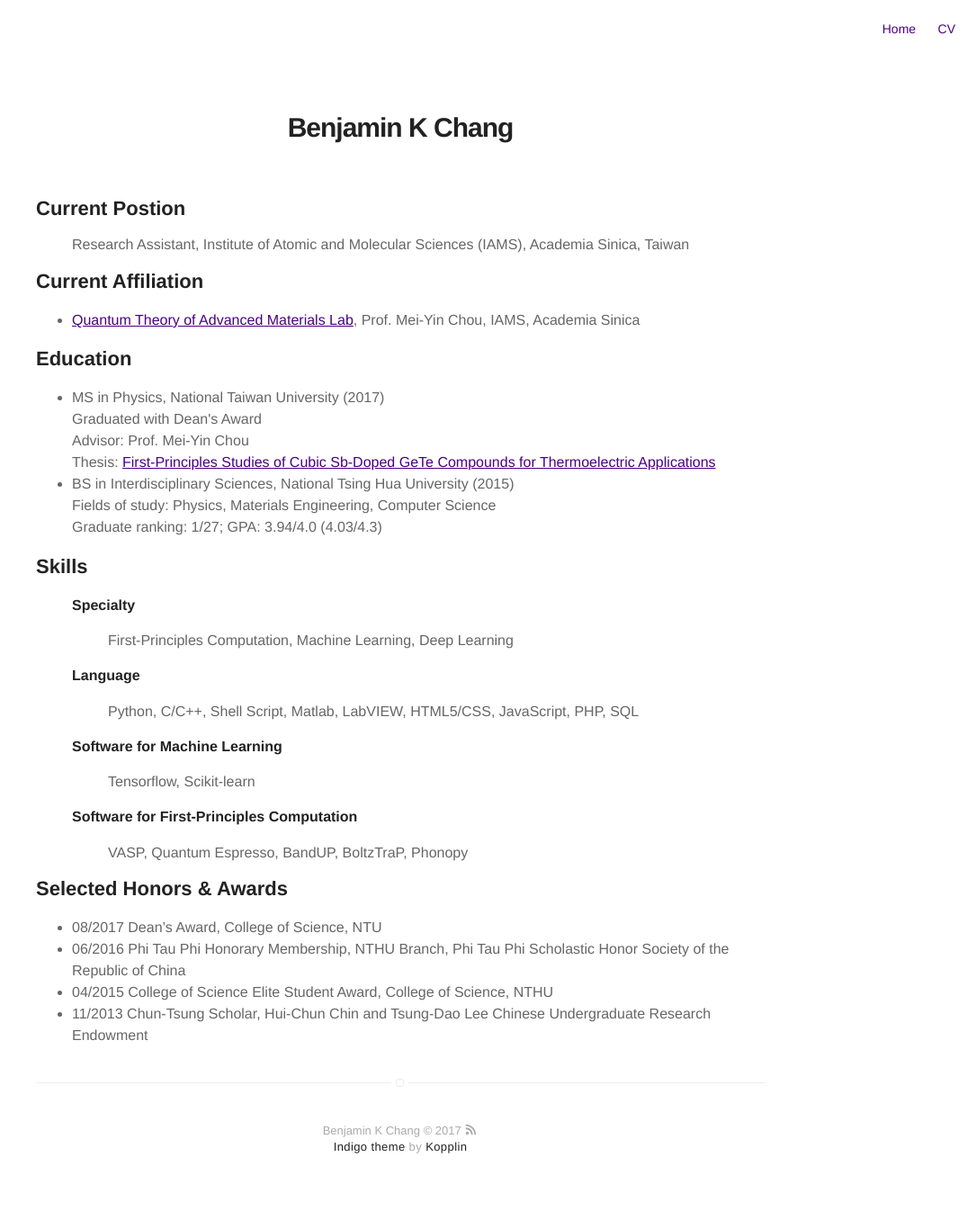
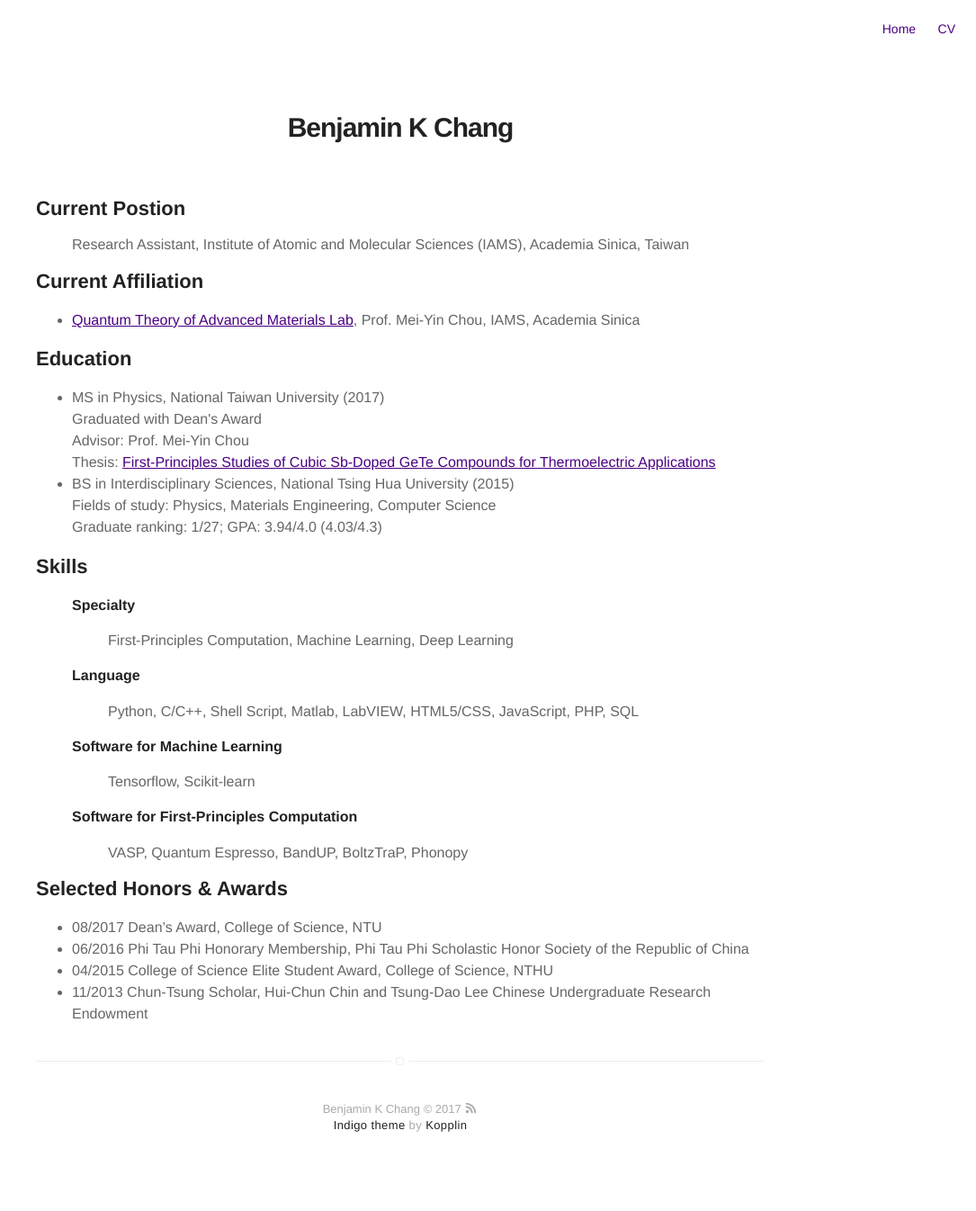
Before and after one commit to bkchang/bkchang.github.io, a Jekyll site: the page built from about.md, in a window 1280 px wide. Shown: the whole page at 90% size, without its empty margins (195-1280 px from the left). Built offline with Jekyll 4.4.1, drawn with Linux system fonts in a browser that asks for light colours; after the commit the page ends 1322 px from its top, so only the background shows below that.

Commit message:
Update about.md

```diff
--- a/about.md
+++ b/about.md
@@ -44,7 +44,7 @@ Research Assistant, Institute of Atomic and Molecular Sciences (IAMS), Academia
 <h2>Selected Honors & Awards</h2>
 <ul class="skill-list">
 	<li>08/2017 Dean’s Award, College of Science, NTU </li>
-	<li>06/2016 Phi Tau Phi Honorary Membership, NTHU Branch, Phi Tau Phi Scholastic Honor Society of the Republic of China</li>
+	<li>06/2016 Phi Tau Phi Honorary Membership, Phi Tau Phi Scholastic Honor Society of the Republic of China</li>
 	<li>04/2015 College of Science Elite Student Award, College of Science, NTHU</li>
 	<li>11/2013 Chun-Tsung Scholar, Hui-Chun Chin and Tsung-Dao Lee Chinese Undergraduate Research Endowment</li>
 </ul>
```
